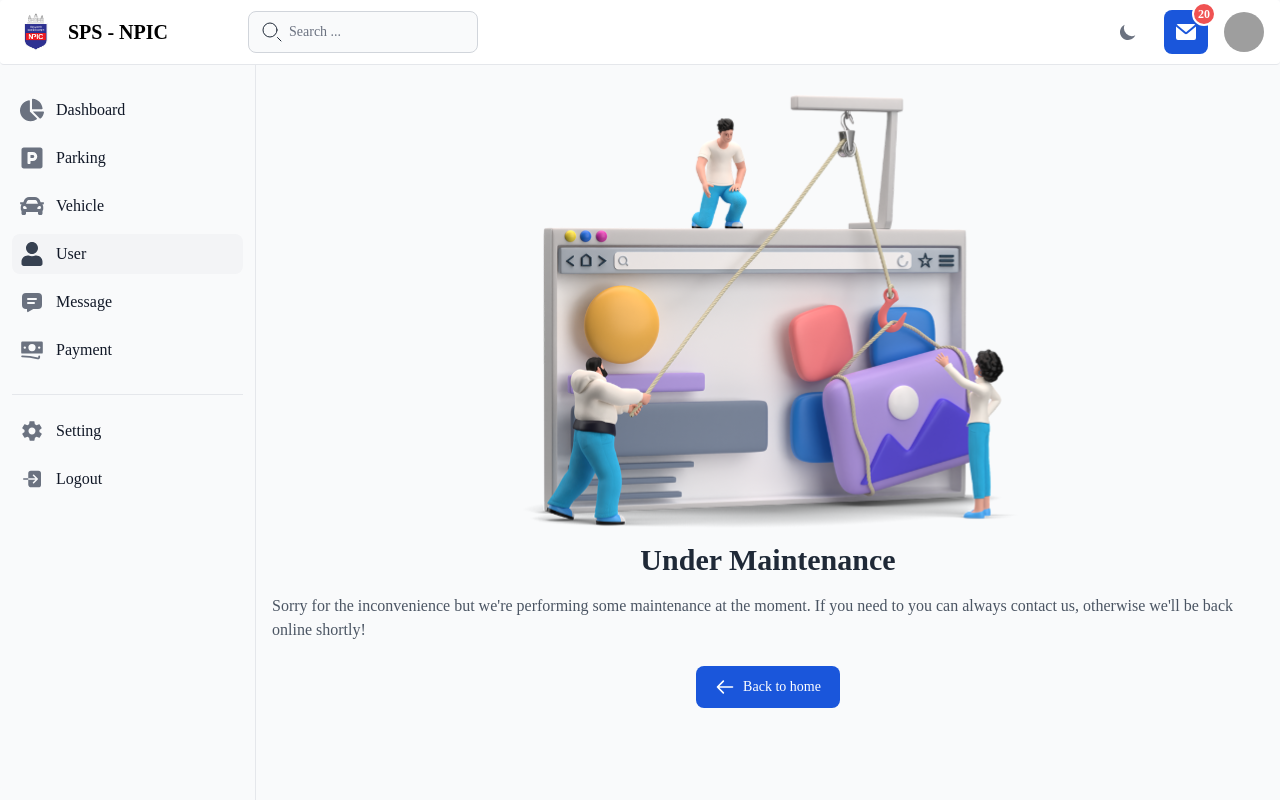
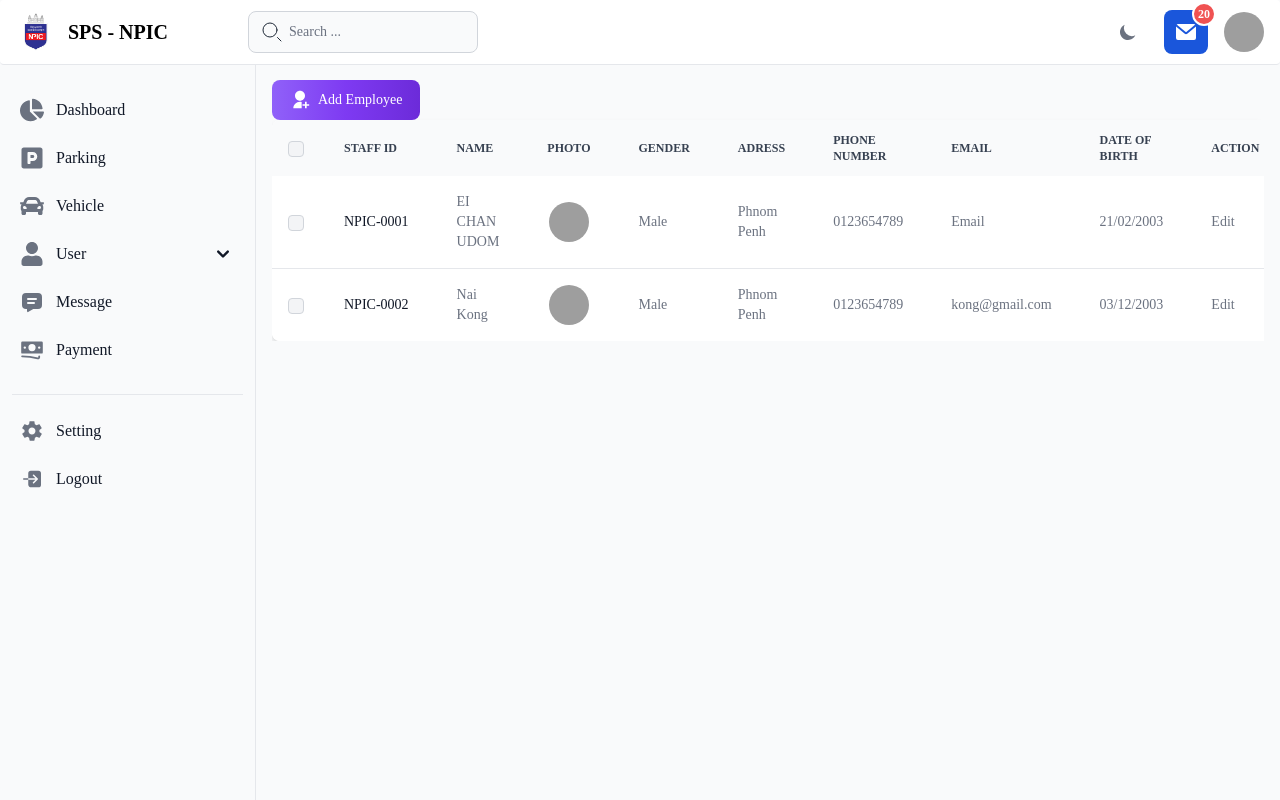
Before and after one commit to domkh12/sps, a React (Vite) app: page /admin/user in a window 1280 px wide. Built offline with nearby package versions, Linux system fonts and the light colour scheme; grey boxes are pictures that could not be loaded; a web font is replaced by a local one.

Commit message:
Your commit message

```diff
--- a/src/components/dashboard/SideBar.jsx
+++ b/src/components/dashboard/SideBar.jsx
@@ -6,7 +6,7 @@ import { IoCarSportOutline } from "react-icons/io5";
 import { IoIosLogOut } from "react-icons/io";
 import { useLocation, Link } from "react-router-dom";
 import { FaChartPie } from "react-icons/fa";
-import { HiOutlineArrowLeft } from "react-icons/hi";
+import { HiOutlineArrowLeft, HiShoppingBag } from "react-icons/hi";
 import { FaParking, FaCar, FaUser } from "react-icons/fa";
 import { TbMessageFilled } from "react-icons/tb";
 import { HiMiniBanknotes } from "react-icons/hi2";
@@ -49,14 +49,14 @@ function SideBar() {
           >
             {translate("vehicle")}
           </Sidebar.Item>
-          <Sidebar.Item
-            as={Link}
+          <Sidebar.Collapse label="User" as={Link}
             to="/admin/user"
             icon={FaUser}
-            active={location.pathname === "/admin/user"}
-          >
-            {translate("user")}
-          </Sidebar.Item>
+            active={location.pathname === "/admin/user"}>
+            <Sidebar.Item href="#">General User</Sidebar.Item>
+            <Sidebar.Item href="#">Management</Sidebar.Item>
+            <Sidebar.Item href="#">Admin</Sidebar.Item>
+          </Sidebar.Collapse>
           <Sidebar.Item
             as={Link}
             to="/admin/message"
--- a/src/pages/dashboard/User.jsx
+++ b/src/pages/dashboard/User.jsx
@@ -1,10 +1,75 @@
 import React from "react";
-import Maintenance from "../../components/util/Mauntenance";
+import { Checkbox, Table } from "flowbite-react";
+import { Avatar } from "flowbite-react";
+import { RiUserAddFill } from "react-icons/ri";
+import { Button } from "flowbite-react";
+function User() {
 
-function User() {
   return (
-    <div>
-      <Maintenance />
+    <div className="overflow-x-auto">
+      <Button gradientMonochrome="purple" ><RiUserAddFill className="mr-2 h-5 w-5"/>Add Employee</Button>
+
+      <Table hoverable>
+        <Table.Head>
+          <Table.HeadCell className="p-4">
+            <Checkbox />
+          </Table.HeadCell>
+          <Table.HeadCell>Staff ID</Table.HeadCell>
+          <Table.HeadCell>Name</Table.HeadCell>
+          <Table.HeadCell>Photo</Table.HeadCell>
+          <Table.HeadCell>Gender</Table.HeadCell>
+          <Table.HeadCell>Adress</Table.HeadCell>
+          <Table.HeadCell>Phone Number</Table.HeadCell>
+          <Table.HeadCell>Email</Table.HeadCell>
+          <Table.HeadCell>Date Of Birth</Table.HeadCell>
+          <Table.HeadCell>Action</Table.HeadCell>
+          <Table.HeadCell>
+            <span className="sr-only">Edit</span>
+          </Table.HeadCell>
+        </Table.Head>
+        <Table.Body className="divide-y">
+          <Table.Row className="bg-white dark:border-gray-700 dark:bg-gray-800">
+            <Table.Cell className="p-4">
+              <Checkbox />
+            </Table.Cell>
+            <Table.Cell className="whitespace-nowrap font-medium text-gray-900 dark:text-white">
+            NPIC-0001
+            </Table.Cell>
+            <Table.Cell>EI CHAN UDOM</Table.Cell>
+            <Table.Cell><Avatar img="https://encrypted-tbn0.gstatic.com/images?q=tbn:ANd9GcQSN5kyGXRsJTnCvfM371Ycg8u7k9viw1gW-g&s" alt="avatar of Jese" rounded /></Table.Cell>
+            <Table.Cell>Male</Table.Cell>
+            <Table.Cell>Phnom Penh</Table.Cell>
+            <Table.Cell>0123654789</Table.Cell>
+            <Table.Cell>Email</Table.Cell>
+            <Table.Cell>21/02/2003</Table.Cell>
+            <Table.Cell>
+              <a href="#" className="font-medium text-cyan-600 hover:underline dark:text-cyan-500">
+                Edit
+              </a>
+            </Table.Cell>
+          </Table.Row>
+          <Table.Row className="bg-white dark:border-gray-700 dark:bg-gray-800">
+            <Table.Cell className="p-4">
+              <Checkbox />
+            </Table.Cell>
+            <Table.Cell className="whitespace-nowrap font-medium text-gray-900 dark:text-white">
+            NPIC-0002
+            </Table.Cell>
+            <Table.Cell>Nai Kong</Table.Cell>
+            <Table.Cell> <Avatar img="https://encrypted-tbn0.gstatic.com/images?q=tbn:ANd9GcQh0gQnaMzL3UHAIbUCQi-DeExFsXLwH-N0MA&s" alt="avatar of Jese" rounded /></Table.Cell>
+            <Table.Cell>Male</Table.Cell>
+            <Table.Cell>Phnom Penh</Table.Cell>
+            <Table.Cell>0123654789</Table.Cell>
+            <Table.Cell>kong@gmail.com</Table.Cell>
+            <Table.Cell>03/12/2003</Table.Cell>
+            <Table.Cell>
+              <a href="#" className="font-medium text-cyan-600 hover:underline dark:text-cyan-500">
+                Edit
+              </a>
+            </Table.Cell>
+          </Table.Row>
+        </Table.Body>
+      </Table>
     </div>
   );
 }
```
